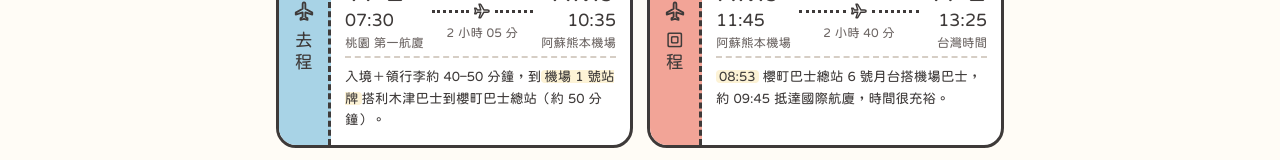
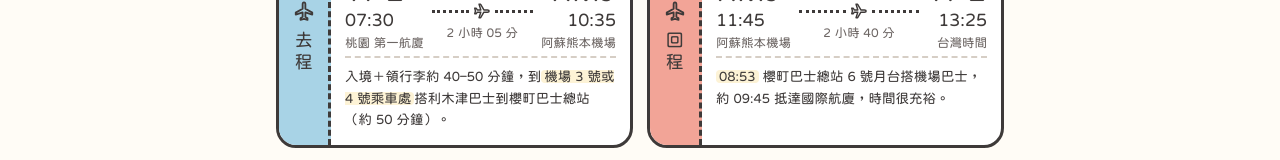
Before and after one commit to TsaiJouWu/kumamoto-trip-tjwu, a plain HTML site: page index.html in a window 1280 px wide. Shown: the part 796-956 px from the top of the page. Drawn offline with Linux system fonts and the light colour scheme.

Commit message:
feat: 入境行程錯誤修改

```diff
--- a/index.html
+++ b/index.html
@@ -484,7 +484,7 @@ section{padding:30px 0 6px}
           <div class="tk-mid"><span>飛行</span><span class="tk-line"><svg class="ic" aria-hidden="true"><use href="#i-plane"/></svg></span><span>2 小時 05 分</span></div>
           <div class="port port--end"><span class="code">KMJ</span><span class="time">10:35</span><span class="city">阿蘇熊本機場</span></div>
         </div>
-        <p class="tk-note">入境＋領行李約 40–50 分鐘，到<b>機場 1 號站牌</b>搭利木津巴士到櫻町巴士總站（約 50 分鐘）。</p>
+        <p class="tk-note">入境＋領行李約 40–50 分鐘，到<b>機場 3 號或 4 號乘車處</b>搭利木津巴士到櫻町巴士總站（約 50 分鐘）。</p>
       </div>
     </article>
     <article class="ticket ticket--back" aria-label="回程航班 JX847">
```
